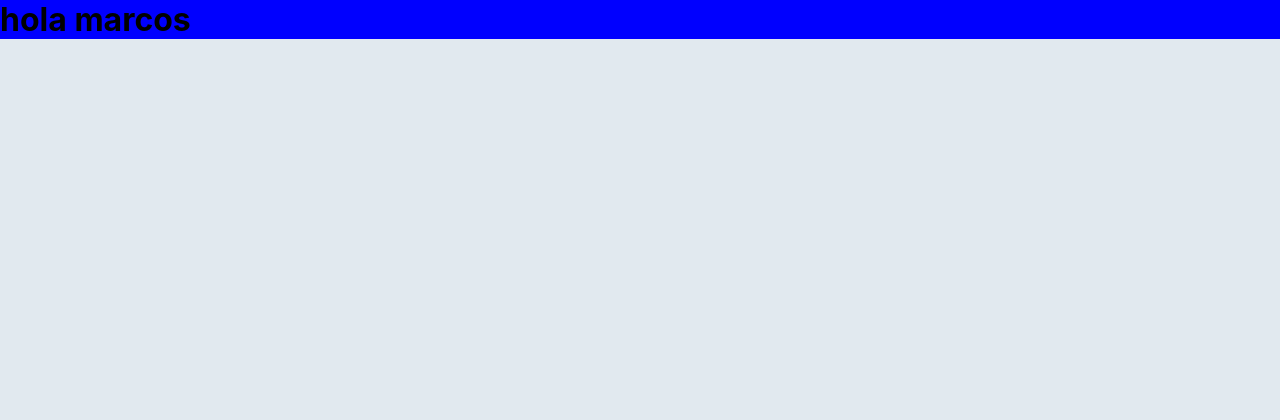
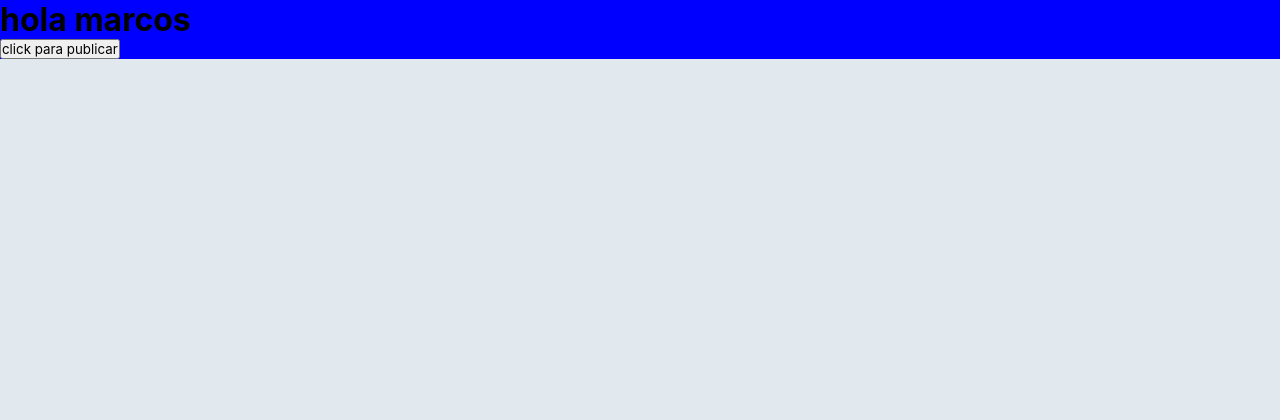
Before and after one commit to Juan-Ignacio-Silva/nexo, a PHP site: page /vender/vender in a window 1280 px wide. Shown: the part 128-548 px from the top of the page. Run offline with PHP 8.4, Linux system fonts and the light colour scheme.

Commit message:
agregue un boton para publicar productos

```diff
--- a/app/views/vistaVender/seccion-vender.php
+++ b/app/views/vistaVender/seccion-vender.php
@@ -2,5 +2,6 @@
 <main>
     <div>
         <h1>hola marcos</h1>
+        <button>click para publicar</button>
     </div>
 </main>
```
